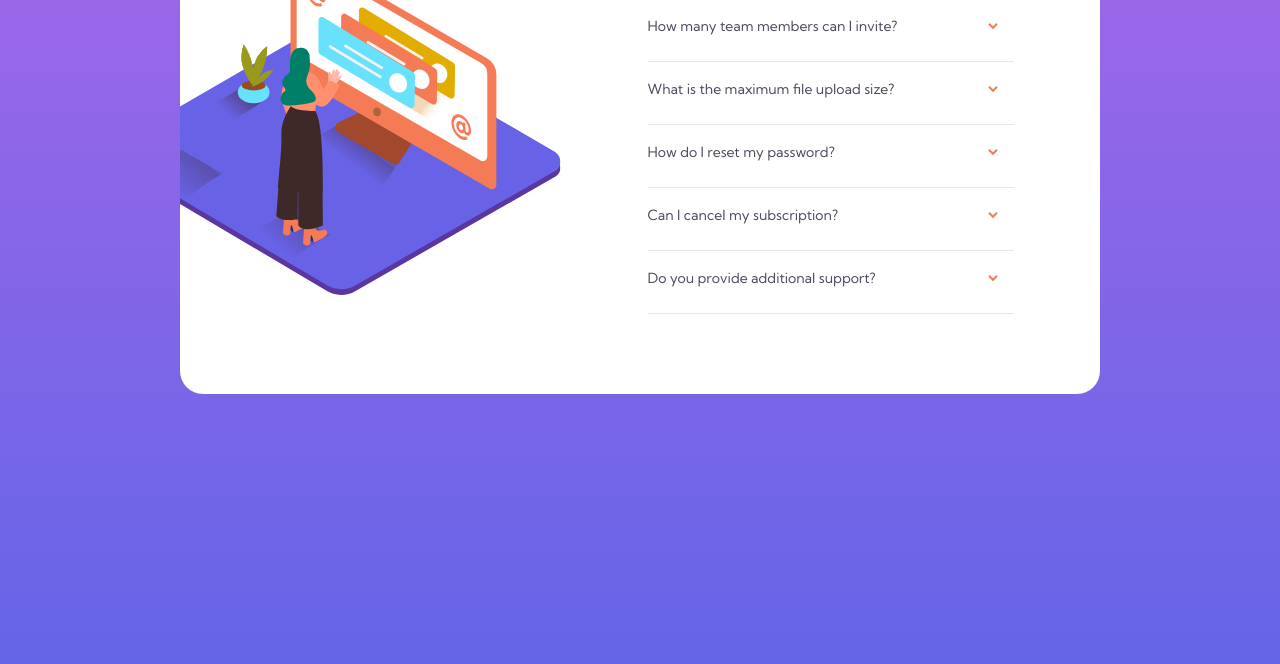
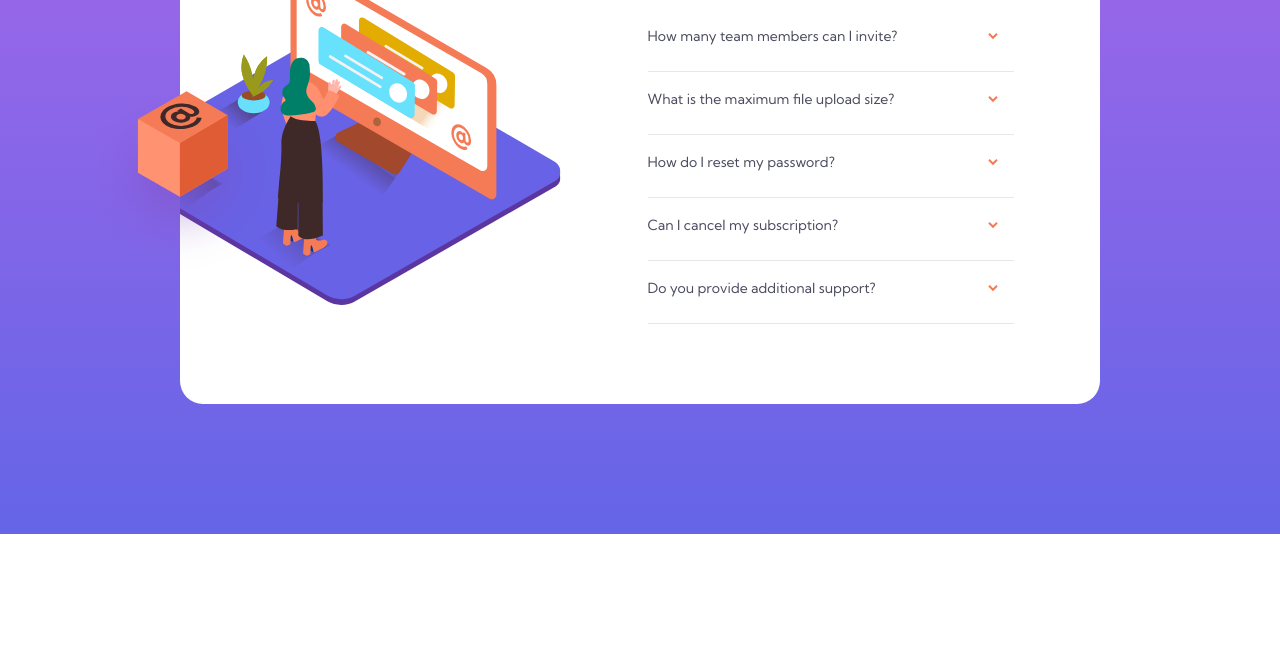
Before and after one commit to cjoak1028/faq-accordion-card, a plain HTML site: page index.html in a window 1280 px wide. Shown: the part 266-930 px from the top of the page. After the commit the page ends 800 px from the top, so only its background shows below. Drawn offline with Linux system fonts and the light colour scheme.

Commit message:
fixed accordion layout for mobile

```diff
--- a/index.html
+++ b/index.html
@@ -29,9 +29,16 @@
     <div class="card">
       <div class="card__image">
         <img
-          src="./images/illustration-woman-online-desktop.svg"
-          alt="woman online desktop"
+          class="hide-for-mobile"
+          src="./images/illustration-box-desktop.svg"
+          alt="illustration box desktop"
         />
+        <div class="overflow-container">
+          <img
+            src="./images/illustration-woman-online-desktop.svg"
+            alt="woman online desktop"
+          />
+        </div>
       </div>
       <div class="card__text">
         <h1>FAQ</h1>
--- a/style.css
+++ b/style.css
@@ -26,21 +26,30 @@ body {
     min-height: 100vh;
     background: linear-gradient(var(--c-grad-violet), var(--c-grad-blue));
     padding: 2.4rem;
+
+    display: flex;
+    justify-content: center;
+    align-items: center
 }
 
 .card {
     background-color: white;
+    width: 100%;
     max-width: 92rem;
     border-radius: 2.3rem;
-    margin: auto;
-    margin-top: 13rem;
+    padding: 0 2.4rem 4.8rem 2.4rem;
+    text-align: center;
 }
 
-.card__image {
+.card__image, .card__text {
+    width: 100%;
+}
+
+.overflow-container {
     overflow: hidden;
 }
 
-.card__image img {
+.overflow-container img {
     width: 100%;
     height: auto;
     max-width: 47.2rem;
@@ -53,6 +62,10 @@ body {
     color: var(--c-text-blue);
 }
 
+.accordion {
+    text-align: left;
+}
+
 .accordion .accordion__item:not(:first-child) {
     padding-top: 1.8rem;
 }
@@ -61,7 +74,10 @@ body {
     padding-bottom: 1.5rem;
     padding-right: 1.6rem;
     border-bottom: 1px solid var(--c-div-blue-light);
-    max-width: 35rem;
+}
+
+.arrow-down {
+    margin-left: 1.5rem;
 }
 
 .collapsed {
@@ -73,6 +89,7 @@ body {
     justify-content: space-between;
     align-items: center;
     color: var(--c-text-blue-darker);
+    font-size: 1.3rem;
 }
 
 .accordion__answer {
@@ -84,23 +101,39 @@ body {
     font-weight: 400;
 }
 
+.hide-for-mobile {
+    display: none;
+}
+
 @media only screen and (min-width: 60em) {
     body {
-        padding: 0 8rem;
+        padding: 0 6rem;
     }
 
     .card {
         display: flex;
         align-items: center;
-        padding-top: 7rem;
-        padding-bottom: 8rem;
+        padding: 8rem 0;
+        position: relative;
+        text-align: left;
     }
 
     .card__image, .card__text {
         flex: 1;
     }
 
-    .card__image img {
+    .card__image {
+        position: relative;
+    }
+
+    .card__image>img {
+        position: absolute;
+        z-index: 1;
+        left: -20.5%;
+        top: 37%;
+    }
+
+    .overflow-container img {
         transform: translateX(-16%);
     }
 
@@ -108,8 +141,16 @@ body {
         padding-left: 1.5rem;
     }
 
+    .accordion__item {
+        max-width: 35rem;
+    }
+
     .accordion__question {
         font-size: 1.4rem;
         font-weight: 400;
     }
+
+    .hide-for-mobile {
+        display: block;
+    }
 }
```
